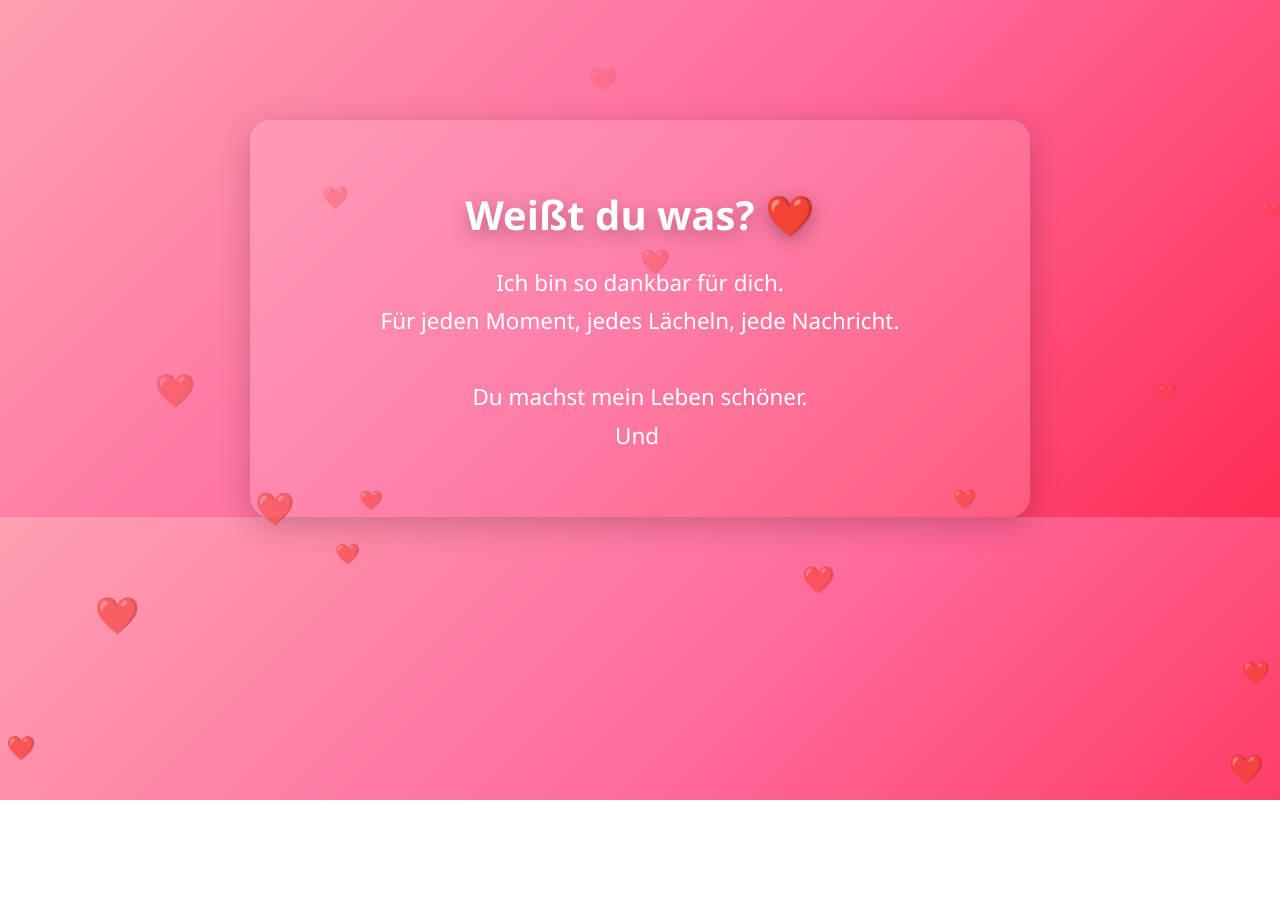
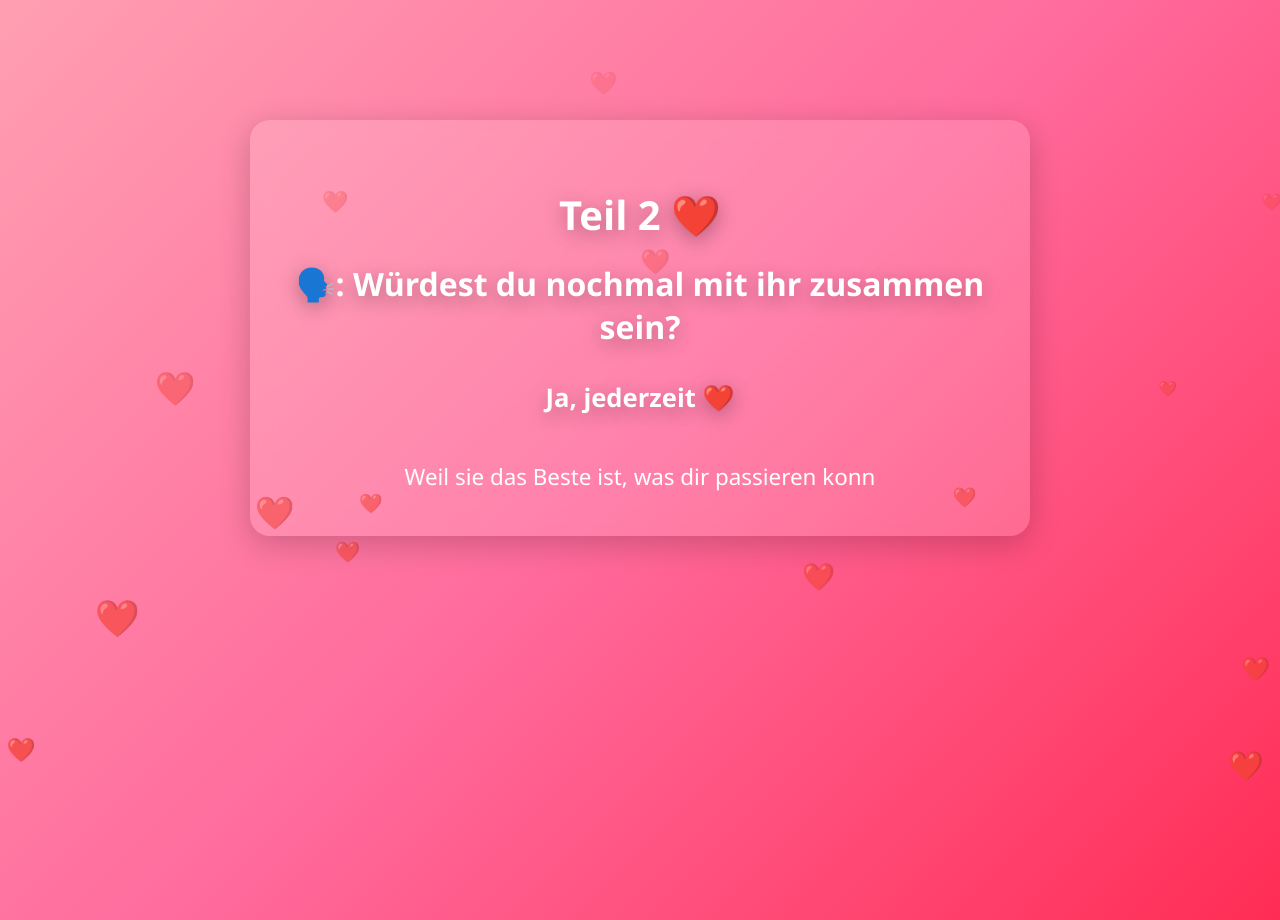
Before and after one commit to SamGHGL/Anna-Lena, a plain HTML site: page index2.html in a window 1280 px wide. Before the commit the page ends 800 px from the top, so only its background shows below. Drawn offline with Linux system fonts and the light colour scheme.

Commit message:
Update HTML structure and add typewriter effect

```diff
--- a/index2.html
+++ b/index2.html
@@ -13,6 +13,7 @@
       color: white;
       text-align: center;
       overflow-x: hidden;
+      min-height: 100vh;
     }
 
     .container {
@@ -30,16 +31,34 @@
       transition: opacity 1.5s ease;
     }
 
+    h1, h3, h5 {
+      text-shadow: 0 5px 20px rgba(0,0,0,0.3);
+      opacity: 0;
+      transition: opacity 1s ease;
+    }
+
     h1 {
       font-size: 2.5rem;
       margin-bottom: 20px;
-      text-shadow: 0 5px 20px rgba(0,0,0,0.3);
     }
 
-    p {
+    h3 {
+      font-size: 2rem;
+      margin-top: 20px;
+    }
+
+    h5 {
+      font-size: 1.6rem;
+      margin-top: 20px;
+    }
+
+    .typewriter {
       font-size: 1.4rem;
       line-height: 1.7;
       white-space: pre-wrap;
+      opacity: 0;
+      transition: opacity 1s ease;
+      margin-top: 20px;
     }
 
     .heart {
@@ -61,11 +80,17 @@
 <body>
 
   <div class="container" id="box">
-    <h1>Weißt du was? ❤️</h1>
-    <p id="text"></p>
+    <h1 id="title">Teil 2 ❤️</h1>
+
+    <h3 id="frage"></h3>
+
+    <h5 id="antwort"></h5>
+
+    <div id="antwort-explanation" class="typewriter"></div>
   </div>
 
   <script>
+    // Floating hearts
     function createHeart() {
       const heart = document.createElement("div");
       heart.classList.add("heart");
@@ -78,7 +103,9 @@
     }
     setInterval(createHeart, 300);
 
+    // Schreibmaschinen-Funktion
     function typeWriter(element, text, speed = 40) {
+      element.style.opacity = 1;
       let i = 0;
       function typing() {
         if (i < text.length) {
@@ -90,17 +117,30 @@
       typing();
     }
 
-    const message =
-      "Ich bin so dankbar für dich.\n" +
-      "Für jeden Moment, jedes Lächeln, jede Nachricht.\n\n" +
-      "Du machst mein Leben schöner.\n" +
-      "Und ich freue mich auf alles, was noch kommt. ❤️";
+    // Texte
+    const frageText = "🗣️: Würdest du nochmal mit ihr zusammen sein?";
+    const antwortText = "Ja, jederzeit ❤️";
+    const explanationText = "Weil sie das Beste ist, was dir passieren konnte.";
 
+    // Start Animation
     window.addEventListener("load", () => {
       document.getElementById("box").style.opacity = 1;
+
       setTimeout(() => {
-        typeWriter(document.getElementById("text"), message);
-      }, 500);
+        document.getElementById("title").style.opacity = 1;
+      }, 300);
+
+      setTimeout(() => {
+        typeWriter(document.getElementById("frage"), frageText);
+      }, 800);
+
+      setTimeout(() => {
+        typeWriter(document.getElementById("antwort"), antwortText);
+      }, 2000);
+
+      setTimeout(() => {
+        typeWriter(document.getElementById("antwort-explanation"), explanationText);
+      }, 3200);
     });
   </script>
 
```
